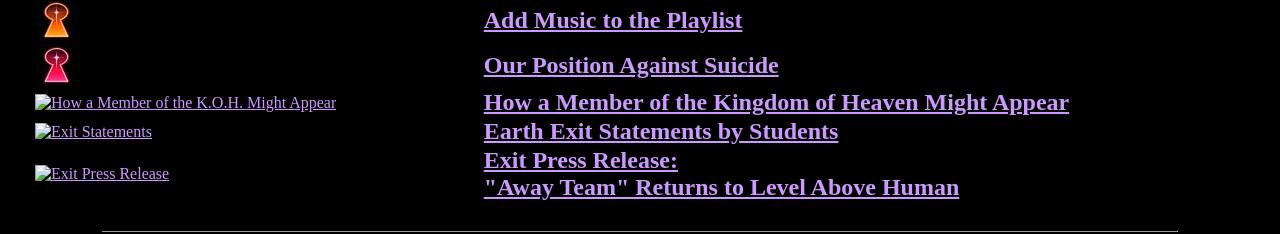
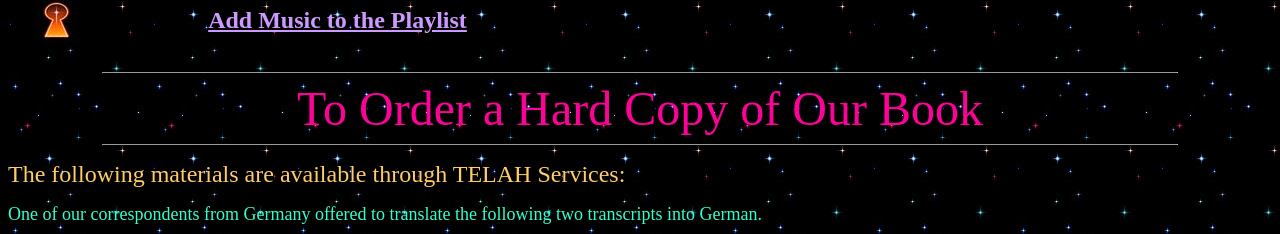
Before and after one commit to JSkeets/weddingpage, a plain HTML site: page index.html in a window 1280 px wide. Shown: the part 1399-1633 px from the top of the page. Drawn offline with Linux system fonts and the light colour scheme.

Commit message:
Fix tiles

```diff
--- a/index.html
+++ b/index.html
@@ -21,7 +21,7 @@ angels, angels, angels, end times, end times, end times, end times, end times, e
 times, Jesus, Jesus, Jesus, Jesus, Jesus, Jesus, God, God, God, God, God, God">
 </head>
 
-<body bgcolor="#000000" background="img/tile.jpg" text="#33ffcc" link="#cc99ff" vlink="#66cccc" alink="#ff0066">
+<body bgcolor="#000000" background="img/tile.jpeg" text="#33ffcc" link="#cc99ff" vlink="#66cccc" alink="#ff0066">
     <center>
         <img src="img/redalrt3.gif" alt="Red Alert --">
         <br>
@@ -142,45 +142,6 @@ times, Jesus, Jesus, Jesus, Jesus, Jesus, Jesus, God, God, God, God, God, God">
                                 alt="Transcripts of 2 videos"></a><br></td>
                     <td valign="middle">
                         <font size="5"><a href="https://open.spotify.com/playlist/0RwsQjDzwsrbk44D4a5aLZ?si=30a5206b08cf40ac"><strong>Add Music to the Playlist</strong></a></font>
-                    </td>
-                </tr>
-                <tr>
-
-                    <td><a href="misc/letter.htm">
-                            <img src="img/bttn7.jpeg" hspace="25" align="absmiddle" border="0"
-                                alt="Our Position Against Suicide"></a><br></td>
-                    <td valign="middle">
-                        <font size="5"><strong>
-                                <a href="misc/letter.htm">Our Position Against Suicide</a>
-                            </strong></font>
-                    </td>
-                </tr>
-                <tr>
-
-                    <td><a href="misc/member.htm"><img src="img/bttn8.jpg" hspace="25" align="absmiddle" border="0"
-                                alt="How a Member of the K.O.H. Might Appear"></a><br></td>
-                    <td valign="middle">
-                        <font size="5"><a href="misc/member.htm"><strong>How a Member of the Kingdom of Heaven Might
-                                    Appear</strong></a></font>
-                    </td>
-                </tr>
-                <tr>
-
-                    <td><a href="misc/exit.htm"><img src="img/bttn9.jpg" hspace="25" align="absmiddle" border="0"
-                                alt="Exit Statements"></a><br></td>
-                    <td valign="middle">
-                        <font size="5"><strong>
-                                <a href="misc/exit.htm">Earth Exit Statements by Students</a></strong></font>
-                    </td>
-                </tr>
-                <tr>
-
-                    <td><a href="misc/pressrel.htm"><img src="img/bttn1.jpg" hspace="25" align="absmiddle" border="0"
-                                alt="Exit Press Release"></a><br></td>
-                    <td valign="middle">
-                        <font size="5"><strong>
-                                <a href="misc/pressrel.htm">Exit Press Release<strong>:</strong><br>
-                                    "Away Team" Returns to Level Above Human</a></strong></font>
                     </td>
                 </tr>
                 <tr>
```
